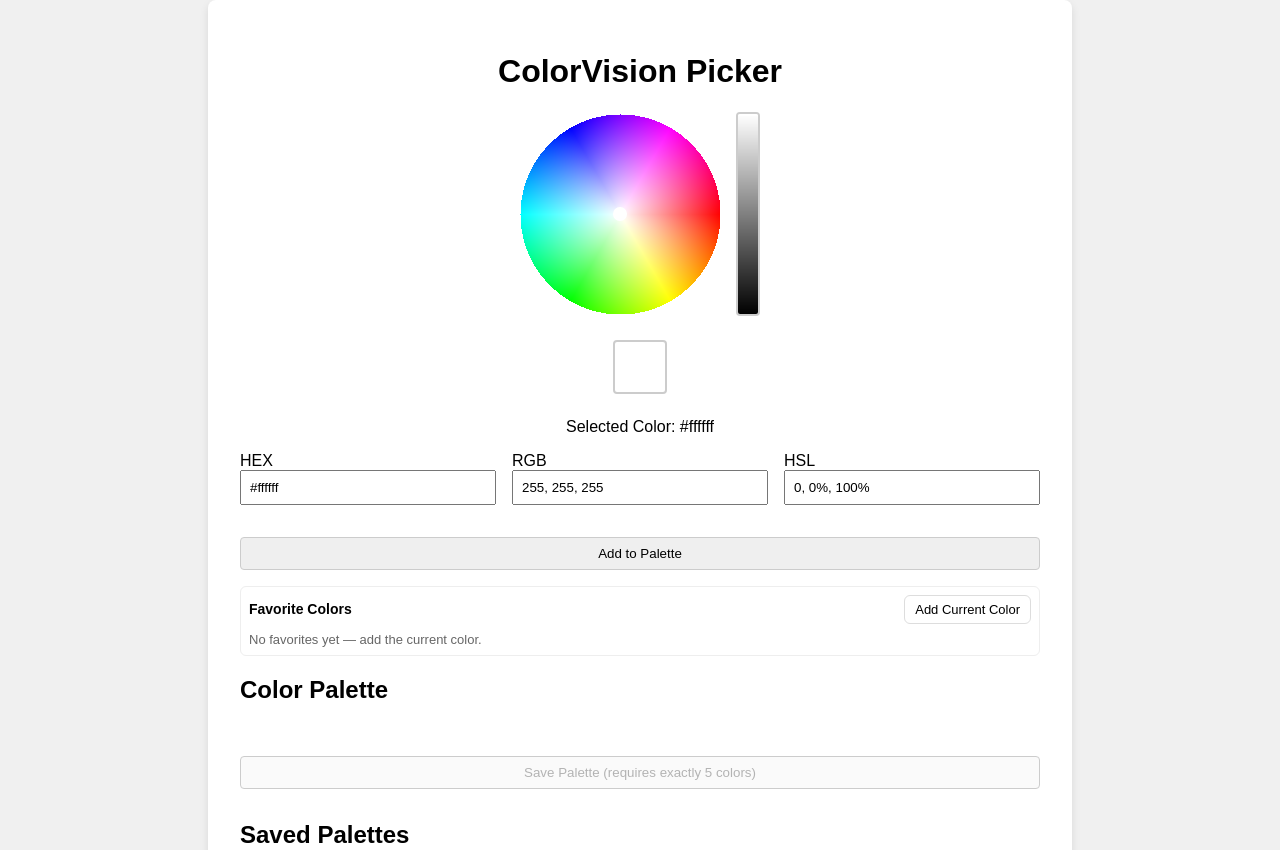
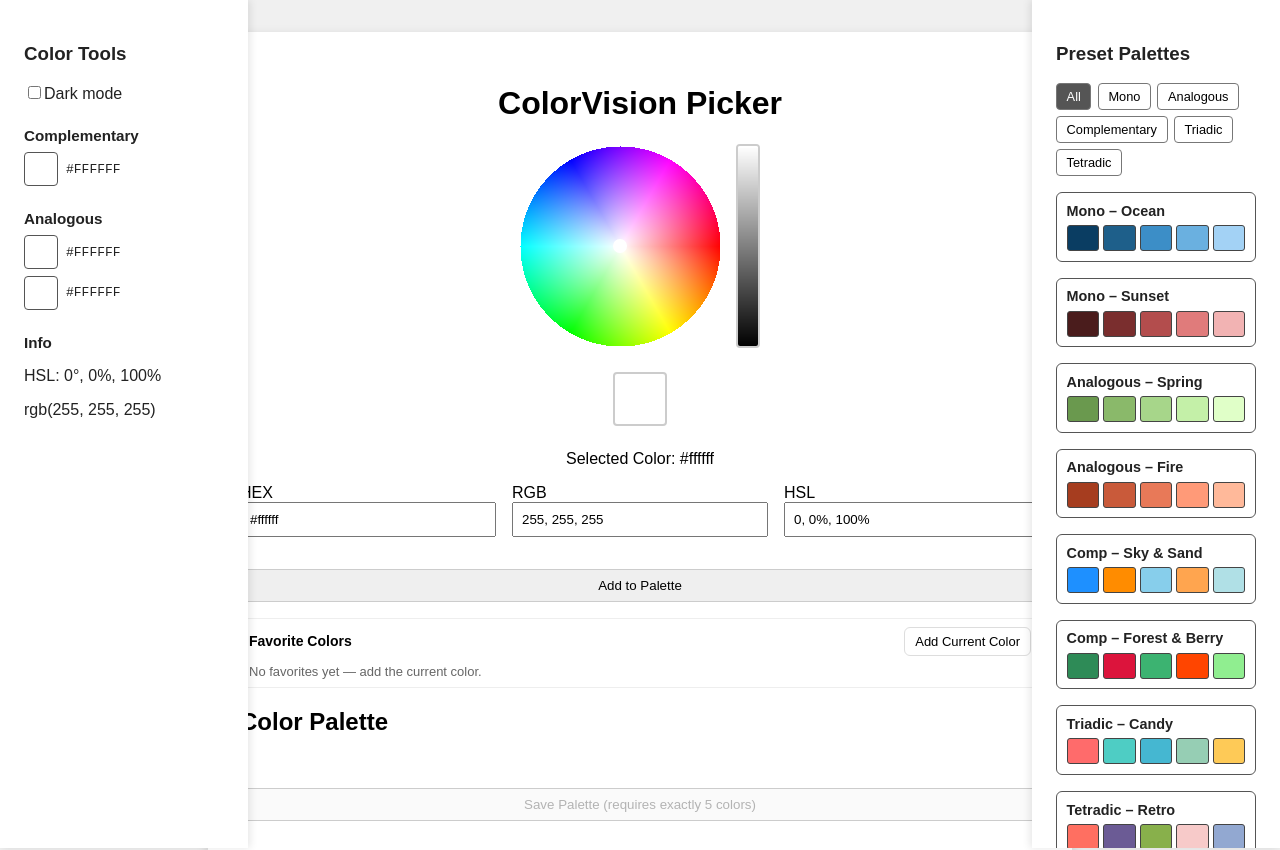
Before and after one commit to tharjas/Group-13-project-CSCE3444-fa25, a React (Vite) app: page / in a window 1280 px wide. Shown: the top 850 px of the page. Built offline with nearby package versions, Linux system fonts and the light colour scheme.

Commit message:
Added left and right side panels. Left contains dark mode, analogous/complementary colors and info (might edit info portion later), right holds preset palettes (sortable).

```diff
--- a/src/App.jsx
+++ b/src/App.jsx
@@ -8,6 +8,8 @@ import SavedPalettes from './components/SavedPalettes';
 import ColorBlindnessSimulator from './components/ColorBlindnessSimulator';
 import UIMockups from './components/UIMockups';
 import Favorites from './components/Favorites';
+import LeftMenu from './components/LeftMenu';
+import RightMenu from './components/RightMenu';
 
 function App() {
   const [color, setColor] = useState('#ffffff');
@@ -15,33 +17,30 @@ function App() {
   const [savedPalettes, setSavedPalettes] = useState([]);
   const [selectedPaletteForSimulation, setSelectedPaletteForSimulation] = useState(null);
   const [showUIMockups, setShowUIMockups] = useState(null);
+  const [isDark, setIsDark] = useState(false);
 
-  // Load saved palettes from localStorage
   useEffect(() => {
-    const storedPalettes = localStorage.getItem('savedPalettes');
-    if (storedPalettes) {
-      setSavedPalettes(JSON.parse(storedPalettes));
-    }
+    const stored = localStorage.getItem('savedPalettes');
+    if (stored) setSavedPalettes(JSON.parse(stored));
   }, []);
 
-  // Save palettes whenever they change
   useEffect(() => {
     localStorage.setItem('savedPalettes', JSON.stringify(savedPalettes));
   }, [savedPalettes]);
+
+  useEffect(() => {
+    document.documentElement.classList.toggle('dark-mode', isDark);
+  }, [isDark]);
 
   const addColorToPalette = () => {
     if (palette.length >= 5) {
       alert('Palette is limited to 5 colors. Remove some to add more.');
       return;
     }
-    if (!palette.includes(color)) {
-      setPalette([...palette, color]);
-    }
+    if (!palette.includes(color)) setPalette([...palette, color]);
   };
 
-  const removeColorFromPalette = (indexToRemove) => {
-    setPalette(palette.filter((_, index) => index !== indexToRemove));
-  };
+  const removeColorFromPalette = (i) => setPalette(palette.filter((_, idx) => idx !== i));
 
   const saveCurrentPalette = () => {
     if (palette.length !== 5) {
@@ -52,22 +51,22 @@ function App() {
     setPalette([]);
   };
 
-  const removeSavedPalette = (indexToRemove) => {
-    setSavedPalettes(savedPalettes.filter((_, index) => index !== indexToRemove));
-  };
+  const removeSavedPalette = (i) => setSavedPalettes(savedPalettes.filter((_, idx) => idx !== i));
 
-  const handleFavoriteSelect = (hex) => {
-    setColor(hex);
-  };
+  const handleFavoriteSelect = (hex) => setColor(hex);
 
   return (
-    <div className="App">
+    <>
+      <LeftMenu color={color} setColor={setColor} isDark={isDark} toggleDark={setIsDark} />
+
+      <main className="main-content" style={{ background: isDark ? '#111' : '#f0f0f0' }}>
+        <div className="app-container">
           <h1>ColorVision Picker</h1>
 
           <ColorWheel color={color} setColor={setColor} />
           <ColorInputs color={color} setColor={setColor} />
 
-      <button onClick={addColorToPalette} style={{ marginTop: '1rem', width: '100%' }}>
+          <button onClick={addColorToPalette} className="full-width">
             Add to Palette
           </button>
 
@@ -77,7 +76,7 @@ function App() {
 
           <button
             onClick={saveCurrentPalette}
-        style={{ marginTop: '1rem', width: '100%' }}
+            className="full-width"
             disabled={palette.length !== 5}
           >
             Save Palette (requires exactly 5 colors)
@@ -98,14 +97,15 @@ function App() {
           )}
 
           {showUIMockups && (
-        <UIMockups
-          palette={showUIMockups}
-          onClose={() => setShowUIMockups(null)}
-        />
+            <UIMockups palette={showUIMockups} onClose={() => setShowUIMockups(null)} />
           )}
 
           <ExportOptions palette={palette} />
         </div>
+      </main>
+
+      <RightMenu setPalette={setPalette} setColor={setColor} isDark={isDark} />
+    </>
   );
 }
 
--- /dev/null
+++ b/src/components/LeftMenu.jsx
@@ -0,0 +1,86 @@
+import React, { useState, useEffect, useMemo } from 'react';
+import { hexToHsl, hslToHex } from '../utils/colorUtils';
+
+const LeftMenu = ({ color, setColor, isDark, toggleDark }) => {
+  // Sync local state with prop (for checkbox)
+  const [localDark, setLocalDark] = useState(isDark);
+  useEffect(() => {
+    setLocalDark(isDark);
+  }, [isDark]);
+
+  const handleToggle = () => {
+    toggleDark(!localDark);
+  };
+
+  const complementary = useMemo(() => {
+    const { h, s, l } = hexToHsl(color);
+    const compH = (h + 180) % 360;
+    return hslToHex(compH, s, l);
+  }, [color]);
+
+  const analogous = useMemo(() => {
+    const { h, s, l } = hexToHsl(color);
+    const left = (h - 30 + 360) % 360;
+    const right = (h + 30) % 360;
+    return [hslToHex(left, s, l), hslToHex(right, s, l)];
+  }, [color]);
+
+  const { h, s, l } = hexToHsl(color);
+  const rgb = (() => {
+    const r = parseInt(color.slice(1, 3), 16);
+    const g = parseInt(color.slice(3, 5), 16);
+    const b = parseInt(color.slice(5, 7), 16);
+    return `rgb(${r}, ${g}, ${b})`;
+  })();
+
+  return (
+    <aside className="side-menu left-menu">
+      <h3>Color Tools</h3>
+
+      <div className="menu-section">
+        <label>
+          <input
+            type="checkbox"
+            checked={localDark}
+            onChange={handleToggle}
+          />
+          Dark mode
+        </label>
+      </div>
+
+      <div className="menu-section">
+        <h4>Complementary</h4>
+        <div className="color-row">
+          <div
+            className="swatch"
+            style={{ background: complementary }}
+            onClick={() => setColor(complementary)}
+          />
+          <code>{complementary}</code>
+        </div>
+      </div>
+
+      <div className="menu-section">
+        <h4>Analogous</h4>
+        {analogous.map((c, i) => (
+          <div key={i} className="color-row">
+            <div
+              className="swatch"
+              style={{ background: c }}
+              onClick={() => setColor(c)}
+            />
+            <code>{c}</code>
+          </div>
+        ))}
+      </div>
+
+      <div className="menu-section">
+        <h4>Info</h4>
+        <p>HSL: {h}°, {s}%, {l}%</p>
+        <p>{rgb}</p>
+      </div>
+    </aside>
+  );
+};
+
+export default LeftMenu;
--- /dev/null
+++ b/src/components/RightMenu.jsx
@@ -0,0 +1,68 @@
+import React, { useState, useMemo } from 'react';
+
+const PRESET_PALETTES = [
+  { name: 'Mono – Ocean', type: 'mono', colors: ['#0A3D62', '#1E5F8A', '#3C8EC7', '#6AB0E0', '#A3D2F5'] },
+  { name: 'Mono – Sunset', type: 'mono', colors: ['#4A1C1C', '#7A2E2E', '#B34D4D', '#E07B7B', '#F2B3B3'] },
+  { name: 'Analogous – Spring', type: 'analogous', colors: ['#6A994E', '#8AB96A', '#A7D68A', '#C4F0A8', '#E0FFC8'] },
+  { name: 'Analogous – Fire', type: 'analogous', colors: ['#A63D1F', '#C95A3A', '#E87958', '#FF9A78', '#FFB99A'] },
+  { name: 'Comp – Sky & Sand', type: 'complementary', colors: ['#1E90FF', '#FF8C00', '#87CEEB', '#FFA54F', '#B0E0E6'] },
+  { name: 'Comp – Forest & Berry', type: 'complementary', colors: ['#2E8B57', '#DC143C', '#3CB371', '#FF4500', '#90EE90'] },
+  { name: 'Triadic – Candy', type: 'triadic', colors: ['#FF6B6B', '#4ECDC4', '#45B7D1', '#96CEB4', '#FECA57'] },
+  { name: 'Tetradic – Retro', type: 'tetradic', colors: ['#FF6F61', '#6B5B95', '#88B04B', '#F7CAC9', '#92A8D1'] },
+];
+
+const RightMenu = ({ setPalette, setColor, isDark }) => {
+  const [filter, setFilter] = useState('all');
+
+  const filtered = useMemo(() => {
+    if (filter === 'all') return PRESET_PALETTES;
+    return PRESET_PALETTES.filter(p => p.type === filter);
+  }, [filter]);
+
+  const applyPalette = (colors) => {
+    setPalette(colors);
+    setColor(colors[0]);
+  };
+
+  return (
+    <aside className="side-menu right-menu">
+      <h3>Preset Palettes</h3>
+
+      <div className="filter-bar">
+        {['all', 'mono', 'analogous', 'complementary', 'triadic', 'tetradic'].map(t => (
+          <button
+            key={t}
+            className={filter === t ? 'active' : ''}
+            onClick={() => setFilter(t)}
+          >
+            {t.charAt(0).toUpperCase() + t.slice(1)}
+          </button>
+        ))}
+      </div>
+
+      <div className="palette-grid">
+        {filtered.map((pal, i) => (
+          <div
+            key={i}
+            className="palette-card"
+            onClick={() => applyPalette(pal.colors)}
+          >
+            <div className="palette-name">{pal.name}</div>
+            <div className="palette-swatches">
+              {pal.colors.map((c, j) => (
+                <div
+                  key={j}
+                  className="mini-swatch"
+                  style={{ background: c }}
+                  title={c}
+                />
+              ))}
+            </div>
+          </div>
+        ))}
+      </div>
+    </aside>
+  );
+};
+
+export default RightMenu;
--- a/src/index.css
+++ b/src/index.css
@@ -1,22 +1,20 @@
 /* TODO: Add more advanced styling */
 body {
   font-family: sans-serif;
-  display: flex;
-  justify-content: center;
-  align-items: center;
+  display: block; /* Override any flex centering */
   min-height: 100vh;
   background-color: #f0f0f0;
   margin: 0;
 }
 
 #root {
-  background-color: #fff;
-  padding: 2rem;
-  border-radius: 8px;
-  box-shadow: 0 4px 8px rgba(0,0,0,0.1);
+  background-color: transparent; /* Remove white background */
+  padding: 0; /* Remove padding */
+  border-radius: 0;
+  box-shadow: none;
   width: 100%;
-  max-width: 800px;
-  margin: 0 auto;
+  max-width: none; /* Allow full width */
+  margin: 0;
 }
 
 h1 {
@@ -113,115 +111,124 @@ button:hover {
   margin-top: 2rem;
 }
 
-.saved-palettes-list {
-  list-style: none;
-  padding: 0;
+/* ... (your truncated styles here; keep existing) ... */
+
+/* ---------- Side Menus ---------- */
+.side-menu {
+  position: fixed;
+  top: 0;
+  height: 100vh;
+  padding: 1.5rem;
+  overflow-y: auto;
+  transition: background 0.3s, color 0.3s;
+  z-index: 10;
 }
+.left-menu  { left: 0; width: 200px; box-shadow: 2px 0 8px rgba(0,0,0,0.1); background: #fff; color: #222; }
+.right-menu { right: 0; width: 200px; box-shadow: -2px 0 8px rgba(0,0,0,0.1); background: #fff; color: #222; }
 
-.saved-palette-item {
-  margin-bottom: 1rem;
-  padding: 1rem;
-  border: 1px solid #ccc;
+.menu-section { margin-bottom: 1.5rem; }
+.menu-section h4 { margin: 0.5rem 0; font-size: 0.95rem; }
+
+.color-row {
+  display: flex;
+  align-items: center;
+  gap: 0.5rem;
+  margin-bottom: 0.4rem;
+  cursor: pointer;
+}
+.swatch {
+  width: 32px;
+  height: 32px;
+  border: 1px solid #555;
   border-radius: 4px;
 }
 
-.saved-palette-item h3 {
-  margin-top: 0;
+/* ---------- Preset Palette Menu ---------- */
+.filter-bar {
+  display: flex;
+  flex-wrap: wrap;
+  gap: 0.4rem;
+  margin-bottom: 1rem;
+}
+.filter-bar button {
+  font-size: 0.8rem;
+  padding: 0.3rem 0.6rem;
+  border: 1px solid #777;
+  border-radius: 4px;
+  background: transparent;
+  cursor: pointer;
+}
+.filter-bar button.active {
+  background: #555;
+  color: #fff;
+}
+.palette-grid {
+  display: flex;
+  flex-direction: column;
+  gap: 1rem;
+}
+.palette-card {
+  cursor: pointer;
+  border: 1px solid #555;
+  border-radius: 6px;
+  padding: 0.6rem;
+  transition: transform 0.2s;
+}
+.palette-card:hover { transform: translateY(-2px); }
+.palette-name {
+  font-size: 0.9rem;
+  margin-bottom: 0.4rem;
+  font-weight: 600;
+}
+.palette-swatches {
+  display: flex;
+  gap: 4px;
+}
+.mini-swatch {
+  width: 100%;
+  flex: 1;
+  height: 24px;
+  border-radius: 3px;
+  border: 1px solid #444;
 }
 
-.color-blindness-simulator {
-  margin-top: 2rem;
-  padding-top: 2rem;
-  border-top: 1px solid #ccc;
+/* ---------- Main Content ---------- */
+.main-content {
+  margin-left: 200px;   /* left menu width */
+  margin-right: 200px;  /* right menu width */
+  min-height: 100vh;
+  display: flex;
+  justify-content: center;
+  background: #f0f0f0; /* Set background here to fill the space */
+  transition: background 0.3s;
 }
+.app-container {
+  padding: 2rem;
+  border-radius: 8px;
+  box-shadow: 0 4px 12px rgba(0,0,0,0.15);
+  width: 100%;
+  max-width: 800px; /* Keeps content not too wide */
+  margin: 2rem 0;
+  background: #fff; /* Inner container white */
+}
+.full-width { margin-top: 1rem; width: 100%; }
 
-.palette-bar {
-  display: flex;
-  height: 50px;
-  border: 1px solid #ccc;
-  margin-bottom: 1rem;
+/* ---------- Dark Mode ---------- */
+.dark-mode .side-menu,
+.dark-mode .app-container {
+  background: #1e1e1e !important;
+  color: #eee !important;
 }
+.dark-mode .main-content { background: #111 !important; }
+.dark-mode button {
+  background: #333;
+  color: #fff;
+  border-color: #555;
+}
+.dark-mode .left-menu, .dark-mode .right-menu { background: #222 !important; color: #eee !important; }
 
-.saved-palette-item button {
-  margin-right: 0.5rem;
-  margin-top: 0.5rem;
+/* ---------- Responsive (hide side menus on small screens) ---------- */
+@media (max-width: 1100px) {
+  .main-content { margin-left: 0; margin-right: 0; }
+  .side-menu { display: none; }
 }
-
-/* Enhanced styles for UI Mockups Modal */
-.ui-mockups-modal {
-  font-family: 'Arial', sans-serif;
-}
-
-.mockup-header {
-  transition: box-shadow 0.3s;
-}
-
-.mockup-header:hover {
-  box-shadow: 0 6px 14px rgba(0,0,0,0.25);
-}
-
-.mockup-link {
-  transition: color 0.2s, opacity 0.2s;
-}
-
-.mockup-link:hover {
-  text-decoration: underline;
-  opacity: 0.8;
-}
-
-.mockup-button {
-  transition: transform 0.2s, opacity 0.2s, box-shadow 0.2s;
-}
-
-.mockup-button:hover {
-  transform: scale(1.05);
-  opacity: 0.9;
-  box-shadow: 0 6px 16px rgba(0,0,0,0.3);
-}
-
-.mockup-card {
-  transition: transform 0.3s ease, box-shadow 0.3s ease;
-}
-
-.mockup-card:hover {
-  transform: translateY(-5px);
-  box-shadow: 0 8px 20px rgba(0,0,0,0.25);
-}
-
-.mockup-hero {
-  box-shadow: inset 0 0 30px rgba(0,0,0,0.15);
-}
-
-/* Responsive adjustments */
-@media (max-width: 768px) {
-  .mockup-hero {
-    padding: '3rem 1rem';
-  }
-
-  .mockup-hero h2 {
-    font-size: 2rem;
-  }
-
-  .mockup-hero p {
-    font-size: 1rem;
-  }
-
-  .mockup-header nav {
-    flex-direction: column;
-    gap: 1rem;
-  }
-
-  .mockup-card {
-    padding: 1.5rem;
-  }
-}
-
-/* Favorites – optional class-based version */
-.favorites-container { margin-top: 1rem; }
-.favorites-header { display: flex; justify-content: space-between; align-items: center; margin-bottom: .5rem; }
-.favorites-title { font-weight: 600; font-size: .9rem; }
-.favorites-add { padding: .4rem .7rem; font-size: .8rem; }
-.favorites-swatches { display: flex; gap: .5rem; flex-wrap: wrap; }
-.favorites-swatch-wrap { position: relative; width: 40px; height: 40px; }
-.favorites-swatch { width: 100%; height: 100%; border-radius: 4px; border: 1px solid rgba(0,0,0,.15); cursor: pointer; }
-.favorites-remove { position: absolute; top: -8px; right: -8px; width: 20px; height: 20px; border-radius: 50%; background:#fff; border:none; box-shadow:0 0 0 1px rgba(0,0,0,.08); cursor:pointer; font-size:12px; line-height:20px; }
--- /dev/null
+++ b/src/utils/colorUtils.js
@@ -0,0 +1,46 @@
+// ---- hex ↔ hsl ------------------------------------------------------------
+export const hexToHsl = (hex) => {
+  const { r, g, b } = hexToRgb(hex);
+  const rn = r / 255, gn = g / 255, bn = b / 255;
+  const max = Math.max(rn, gn, bn), min = Math.min(rn, gn, bn);
+  let h = 0, s = 0, l = (max + min) / 2;
+
+  if (max !== min) {
+    const d = max - min;
+    s = l > 0.5 ? d / (2 - max - min) : d / (max + min);
+    switch (max) {
+      case rn: h = (gn - bn) / d + (gn < bn ? 6 : 0); break;
+      case gn: h = (bn - rn) / d + 2; break;
+      case bn: h = (rn - gn) / d + 4; break;
+    }
+    h *= 60;
+  }
+  return { h: Math.round(h), s: Math.round(s * 100), l: Math.round(l * 100) };
+};
+
+export const hslToHex = (h, s, l) => {
+  h %= 360;
+  s = Math.max(0, Math.min(100, s)) / 100;
+  l = Math.max(0, Math.min(100, l)) / 100;
+  const c = (1 - Math.abs(2 * l - 1)) * s;
+  const x = c * (1 - Math.abs((h / 60) % 2 - 1));
+  const m = l - c / 2;
+  let r = 0, g = 0, b = 0;
+
+  if (0 <= h && h < 60) [r, g, b] = [c, x, 0];
+  else if (60 <= h && h < 120) [r, g, b] = [x, c, 0];
+  else if (120 <= h && h < 180) [r, g, b] = [0, c, x];
+  else if (180 <= h && h < 240) [r, g, b] = [0, x, c];
+  else if (240 <= h && h < 300) [r, g, b] = [x, 0, c];
+  else [r, g, b] = [c, 0, x];
+
+  const toHex = v => Math.round((v + m) * 255).toString(16).padStart(2, '0');
+  return `#${toHex(r)}${toHex(g)}${toHex(b)}`.toUpperCase();
+};
+
+const hexToRgb = (hex) => {
+  hex = hex.replace(/^#/, '');
+  if (hex.length === 3) hex = hex.split('').map(c => c + c).join('');
+  const n = parseInt(hex, 16);
+  return { r: (n >> 16) & 255, g: (n >> 8) & 255, b: n & 255 };
+};
```
Lines whose indentation alone changed are shown as unchanged.
